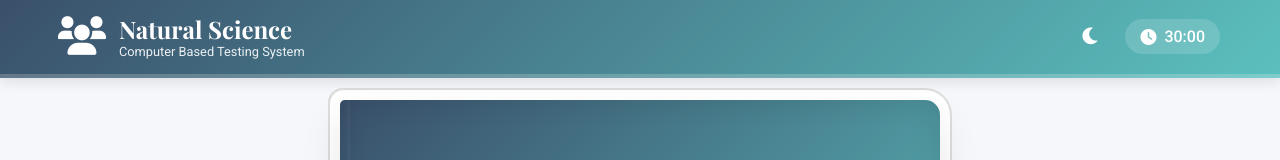
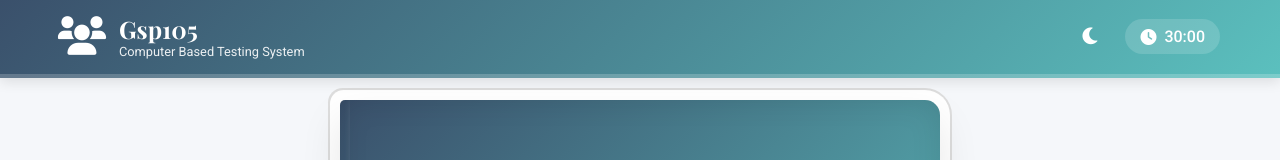
Before and after one commit to stryk-corp/strykcbt, a plain HTML site: page gsp105.html in a window 1280 px wide. Shown: the top 160 px of the page. Drawn offline with nearby package versions, Linux system fonts and the light colour scheme.

Commit message:
Update gsp105.html

```diff
--- a/gsp105.html
+++ b/gsp105.html
@@ -17,7 +17,7 @@
                     <i class="fas fa-users"></i>
                 </div>
                 <div class="logo-text">
-                    <h1>Natural Science</h1>
+                    <h1>Gsp105</h1>
                     <p>Computer Based Testing System</p>
                 </div>
             </div>
```
